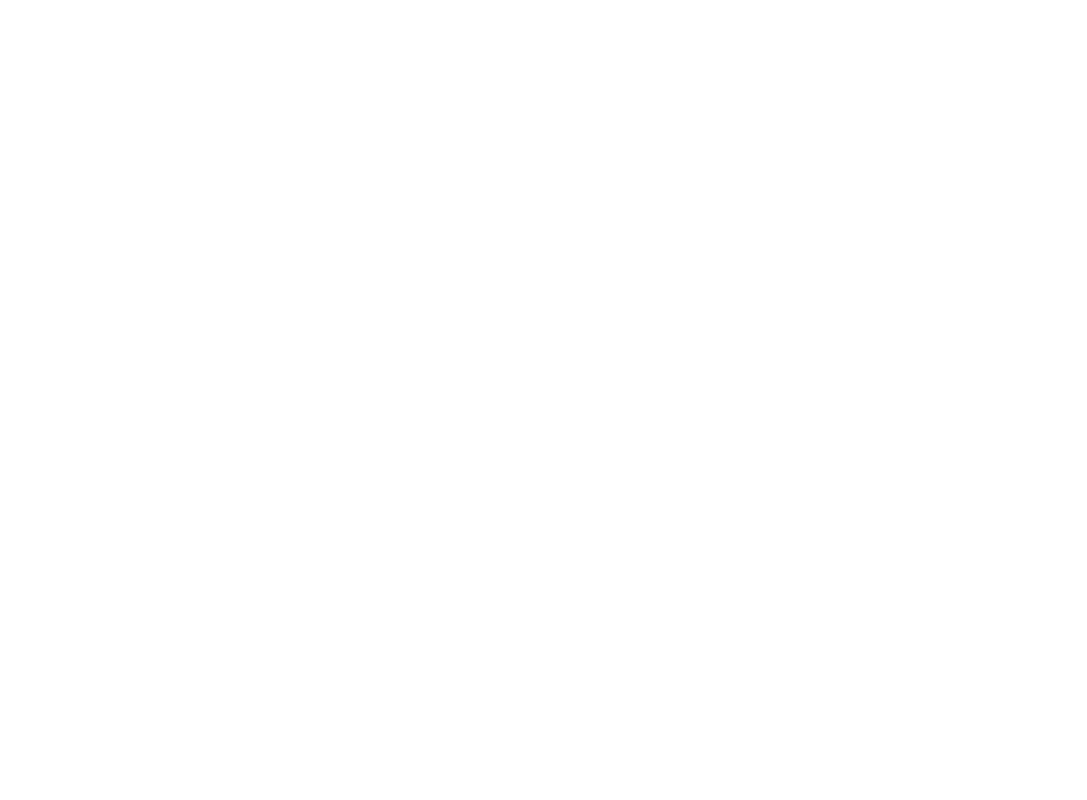
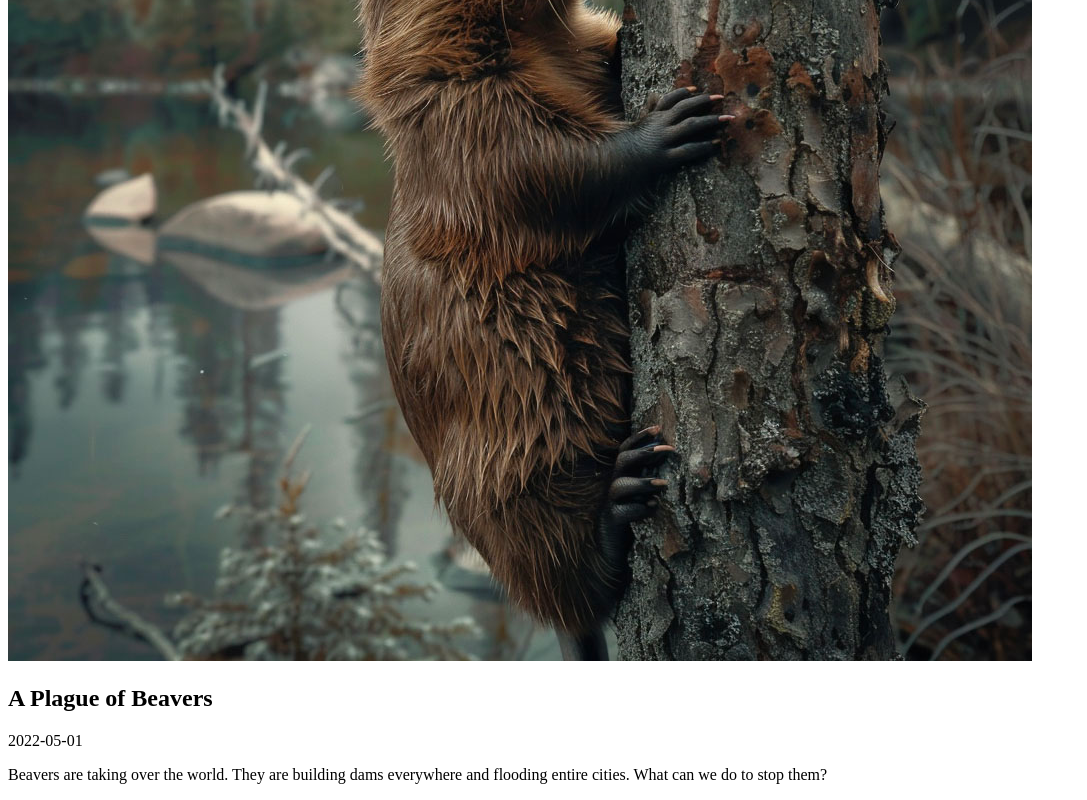
Before and after one commit to SivaSurender/next_routing, a Next.js app: page /news/beaver-plague in a window 1280 px wide. Shown: the part 371-1171 px from the top of the page, without its empty margins (0-1087 px from the left). Before the commit the page ends 800 px from the top, so only its background shows below. Built offline with nearby package versions, Linux system fonts and the light colour scheme.

Commit message:
not found

```diff
--- a/app/news/[id]/page.js
+++ b/app/news/[id]/page.js
@@ -1,9 +1,24 @@
-function NewsType({ params }) {
+import { notFound } from "next/navigation";
+
+import { DUMMY_NEWS } from "@/dummy-new";
+
+export default function NewsType({ params }) {
+  console.log(params, "Dsdf");
+  const newsSlug = params.id;
+  const newsItem = DUMMY_NEWS.find((newsItem) => newsItem.slug === newsSlug);
+
+  if (!newsItem) {
+    notFound();
+  }
+
   return (
-    <>
-      <h1>News Page {params.id}</h1>
-    </>
+    <article className="news-article">
+      <header>
+        <img src={`/images/news/${newsItem.image}`} alt={newsItem.title} />
+        <h1>{newsItem.title}</h1>
+        <time dateTime={newsItem.date}>{newsItem.date}</time>
+      </header>
+      <p>{newsItem.content}</p>
+    </article>
   );
 }
-
-export default NewsType;
```
Also changed, not shown: app/news/[id]/not-found.js (added, +8 -0 lines), app/not-found.js (added, +8 -0 lines).
